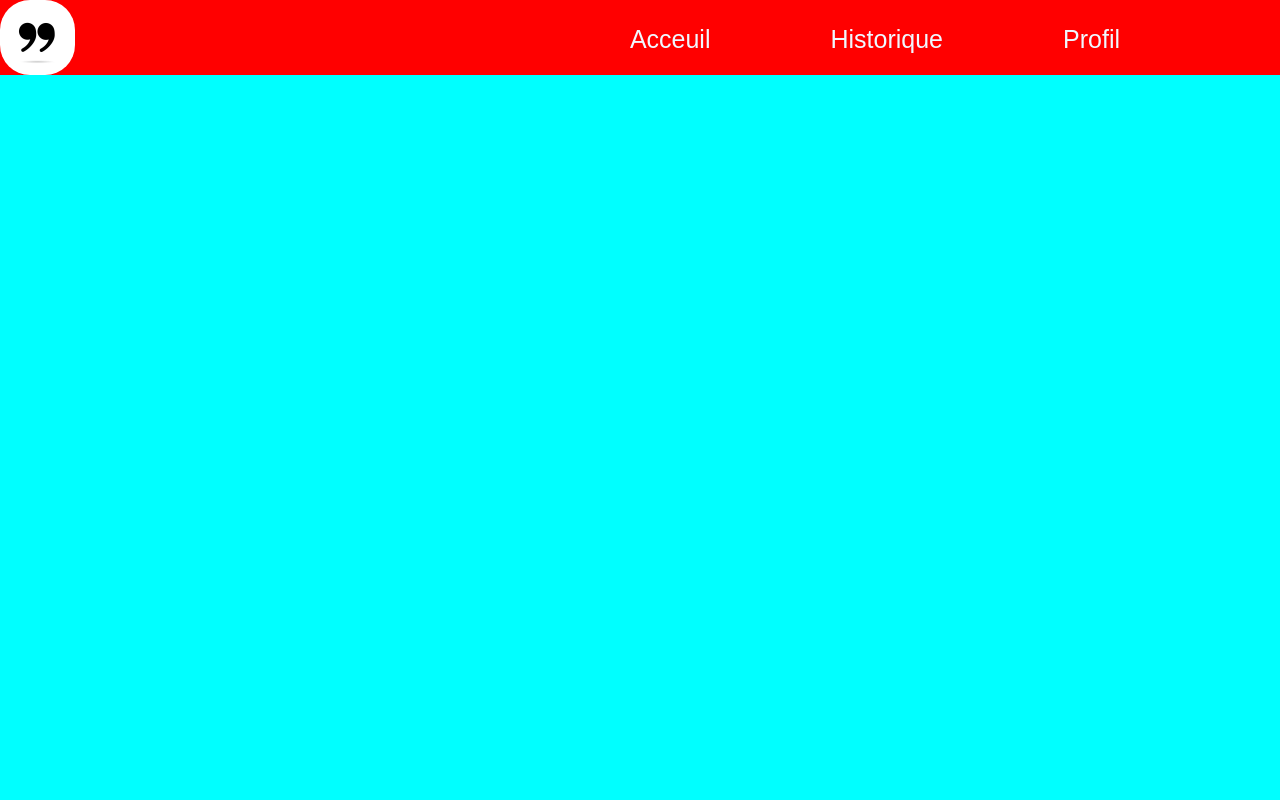
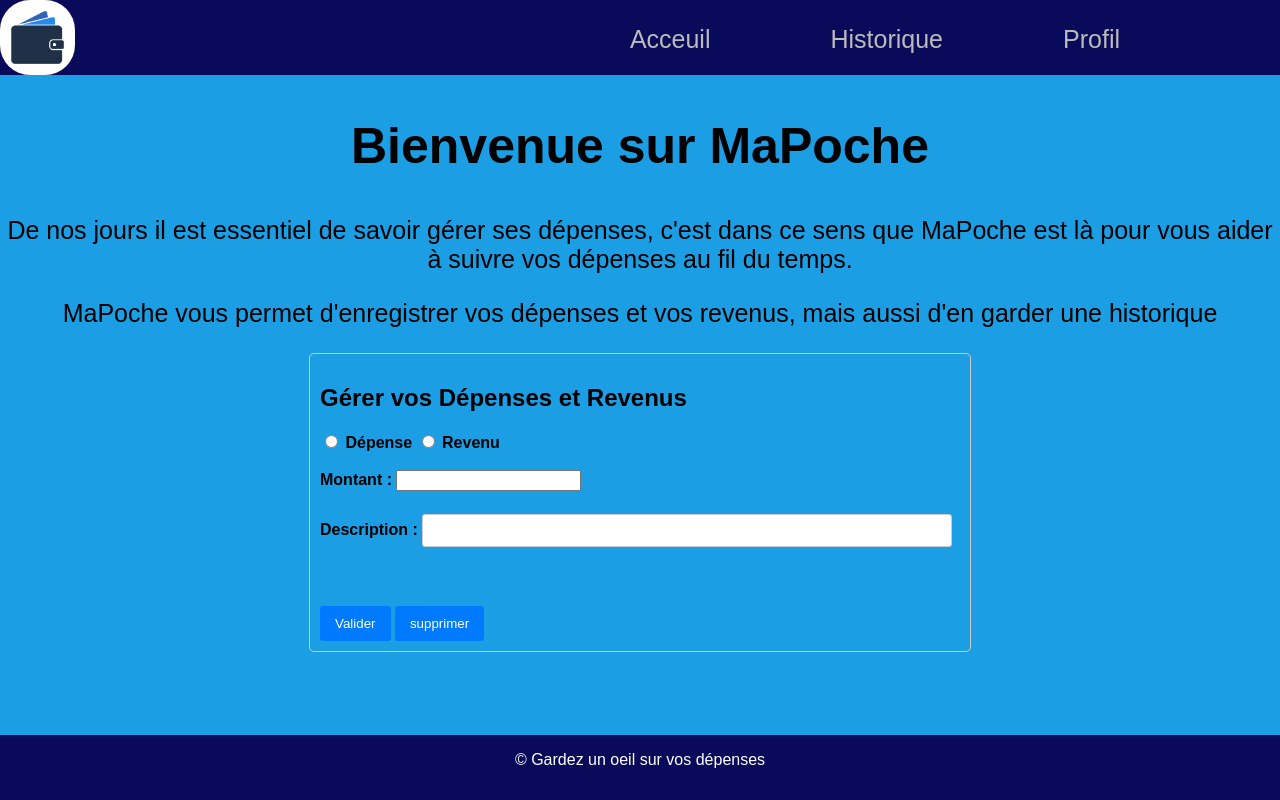
Before and after one commit to Ben0033/apk-mapoche, a PHP site: page / in a window 1280 px wide. Run offline with PHP 8.4, Linux system fonts and the light colour scheme.

Commit message:
commit de ismail

```diff
--- a/Application/css/style.css
+++ b/Application/css/style.css
@@ -1,6 +1,6 @@
 body{
     font-family: Arial, Helvetica, sans-serif;
-    background-color: aqua;
+    background-color: rgb(27, 158, 228);
     padding: 0;
     margin: 0;
 }
@@ -9,7 +9,8 @@ header{
     display: flex;
     justify-content: space-between;
     height: 75px;
-    background-color: red;
+    background-color: rgb(10, 10, 90);
+    width: 100%;
 }
 
 .hgauche img{
@@ -32,7 +33,7 @@ padding: 9px 0;
 
 .hdroite ul li a{
     text-decoration: none;
-    color: aliceblue;
+    color: rgb(187, 187, 187);
     font-size: 25px;
 
 }
@@ -43,3 +44,64 @@ padding: 9px 0;
     font-size: 30px;
     color: black;
 }
+
+.footer{
+    background-color: rgb(10, 10, 90);
+    height: 65px;
+    width: 100%;
+    position: fixed;
+    text-align: center;
+    bottom: 0;
+    left: 0;
+    color: white;
+
+}
+
+.h1{
+    text-align: center;
+    font-size: 50px;
+    font-weight: bold;
+}
+
+.diva p{
+    font-size: 25px;
+    text-align: center;
+}
+
+form{
+	/*max-width: 400px;*/
+	margin: auto;
+	padding: 10px;
+	border: 1px solid #ccc;
+	border-radius: 5px;
+    width: 50%;
+}
+
+label{
+	font-weight: bold;
+}
+
+input[type=text]{
+	width: 80%;
+	padding: 8px;
+	margin: 5px 0;
+	border: 1px solid #ccc;
+	border-radius: 3px;
+}
+
+button{
+	background-color: #007BFF;
+	color: white;
+	padding: 10px 15px;
+	border: none;
+	border-radius: 3px;
+	cursor: pointer;
+}
+
+button:hover{
+	background-color: #0056b3;
+}
+
+#categorie{
+	display: none;
+}
--- a/Application/index.html
+++ b/Application/index.html
@@ -8,7 +8,7 @@
 <body>
     <header>
         <div class="hgauche">
-        <img src="images/ima.jpg" alt="logo">
+        <img src="images/wallet.jpg" alt="logo">
         </div>
         <nav class="hdroite">
             <ul>
@@ -18,6 +18,61 @@
             </ul>
         </nav>
     </header>
+    <section>
+        <h1 class="h1">Bienvenue sur MaPoche</h1>
+        <div class="diva">
+            <p> De nos jours il est essentiel de savoir gérer ses dépenses, c'est dans ce sens que MaPoche est là pour vous aider à suivre vos dépenses au fil du temps.</p>
+            <p>MaPoche vous permet d'enregistrer vos dépenses et vos revenus, mais aussi d'en garder une historique </p>
+        </div>
+        <form id="formulaire">
+            <h2>Gérer vos Dépenses et Revenus</h2>
+
+            <!-- Input radio pour sélectionner dépense ou revenu -->
+            <label>
+                <input type="radio" name="type" value="dépense" onclick="afficherCategorie()"> Dépense
+            </label>
+            <label>
+                <input type="radio" name="type" value="revenu" onclick="afficherCategorie()"> Revenu
+            </label>
+            <br><br>
+
+            <!-- Champs texte -->
+            <label for="montant">Montant :</label>
+            <input type="number" id="montant" name="montant" required>
+            <br><br>
+
+            <label for="description">Description :</label>
+            <input type="text" id="description" name="description" required>
+            <br><br>
+
+            <!-- Champ catégorie masqué par défaut -->
+           <!-- <label for="categorie">Catégorie :</label> -->
+            <input type="text" id="categorie" name="categorie" placeholder="categorie">
+            <br><br>
+
+            <button type="submit">Valider</button>
+            <button type="reset">supprimer</button>
+        </form>
+
+        <script>
+            function afficherCategorie() {
+                // Vérifie le bouton radio sélectionné
+                const type = document.querySelector('input[name="type"]:checked').value;
+                const categorieInput = document.getElementById('categorie');
+
+                if (type === 'dépense') {
+                    categorieInput.style.display = 'block'; // Affiche l'input catégorie
+                } else {
+                    categorieInput.style.display = 'none'; // Masque l'input catégorie
+                }
+            }
+        </script>
+    </section>
+    <footer>
+        <div class="footer">
+            <p> &copy; Gardez un oeil sur vos dépenses </p>
+        </div>
+    </footer>
 
 </body>
 </html>
```
Also changed, not shown: Application/historique.html (+28 -0 lines), Application/profil.html (+28 -0 lines), Application/images/wallet.jpg (added).
